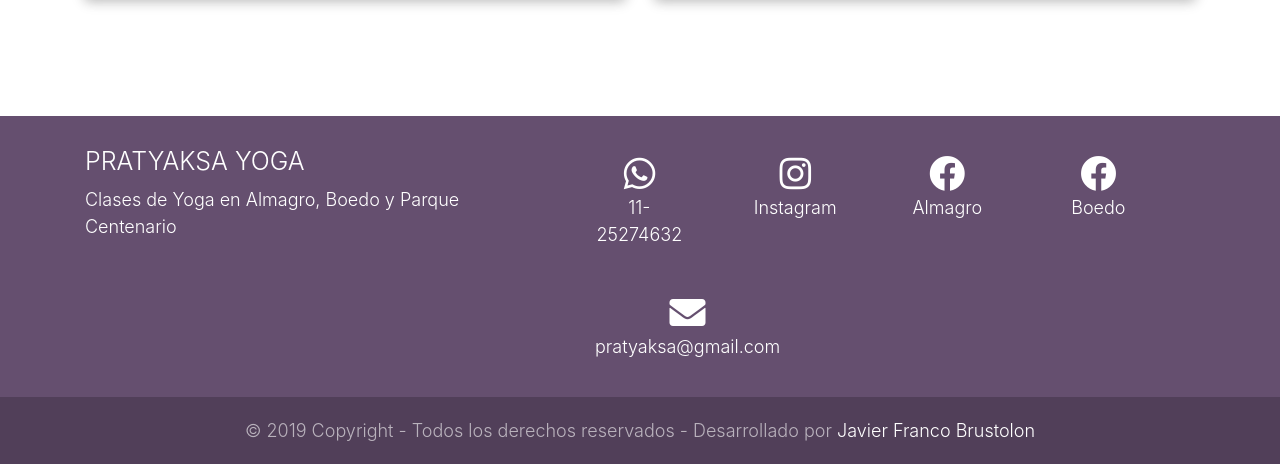
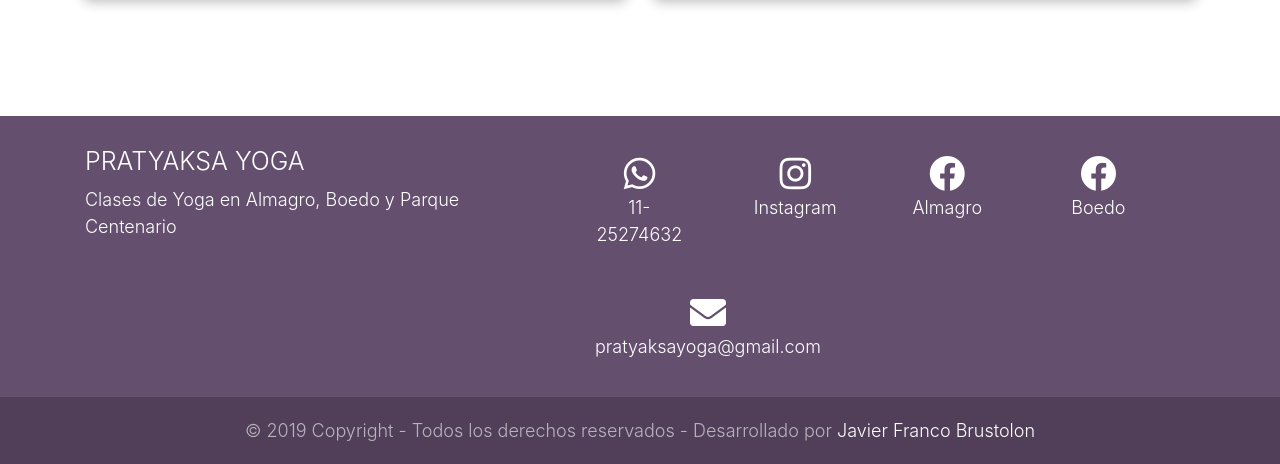
Before and after one commit to pratyaksayoga/pratyaksayoga.github.io, a Jekyll site: the page built from home.md, in a window 1280 px wide and 900 px high, scrolled down 4898 px, cut to the strip 436-900 px from the top of the window. Built offline with Jekyll 4.4.1, drawn with Linux system fonts in a browser that asks for light colours; nearby versions of some CDN libraries.

Commit message:
Update from Forestry.io pratyaksayoga updated _data/redes.yml

```diff
--- a/_data/redes.yml
+++ b/_data/redes.yml
@@ -2,5 +2,5 @@
 facebook-boedo: https://www.facebook.com/pratyaksa.yoga.boedo/
 facebook-almagro: https://www.facebook.com/pratyaksa.yoga/
 instagram: https://www.instagram.com/pratyaksayogaalmagro/
-mail: pratyaksa@gmail.com
+mail: pratyaksayoga@gmail.com
 whatsapp: 11-25274632
```
